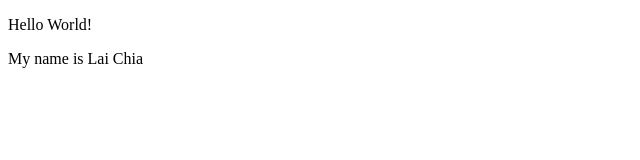
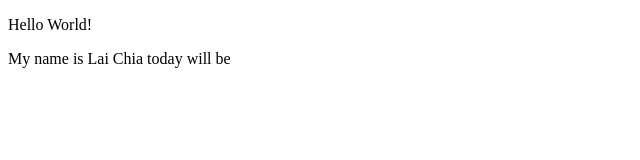
Before and after one commit to laicvang/laicvang.github.io, a plain HTML site: page index.html in a window 1280 px wide. Shown: the full height of the page, 0-640 px from the left. Drawn offline with Linux system fonts and the light colour scheme.

Commit message:
Update index.html

```diff
--- a/index.html
+++ b/index.html
@@ -10,6 +10,6 @@
 <!--- Code above this line will not be displayed on the browser -->
 <body>
 <p> Hello World! </p>
-<p> My name is Lai Chia </p>
+<p> My name is Lai Chia today will be </p>
 </body>
 </html>
```
